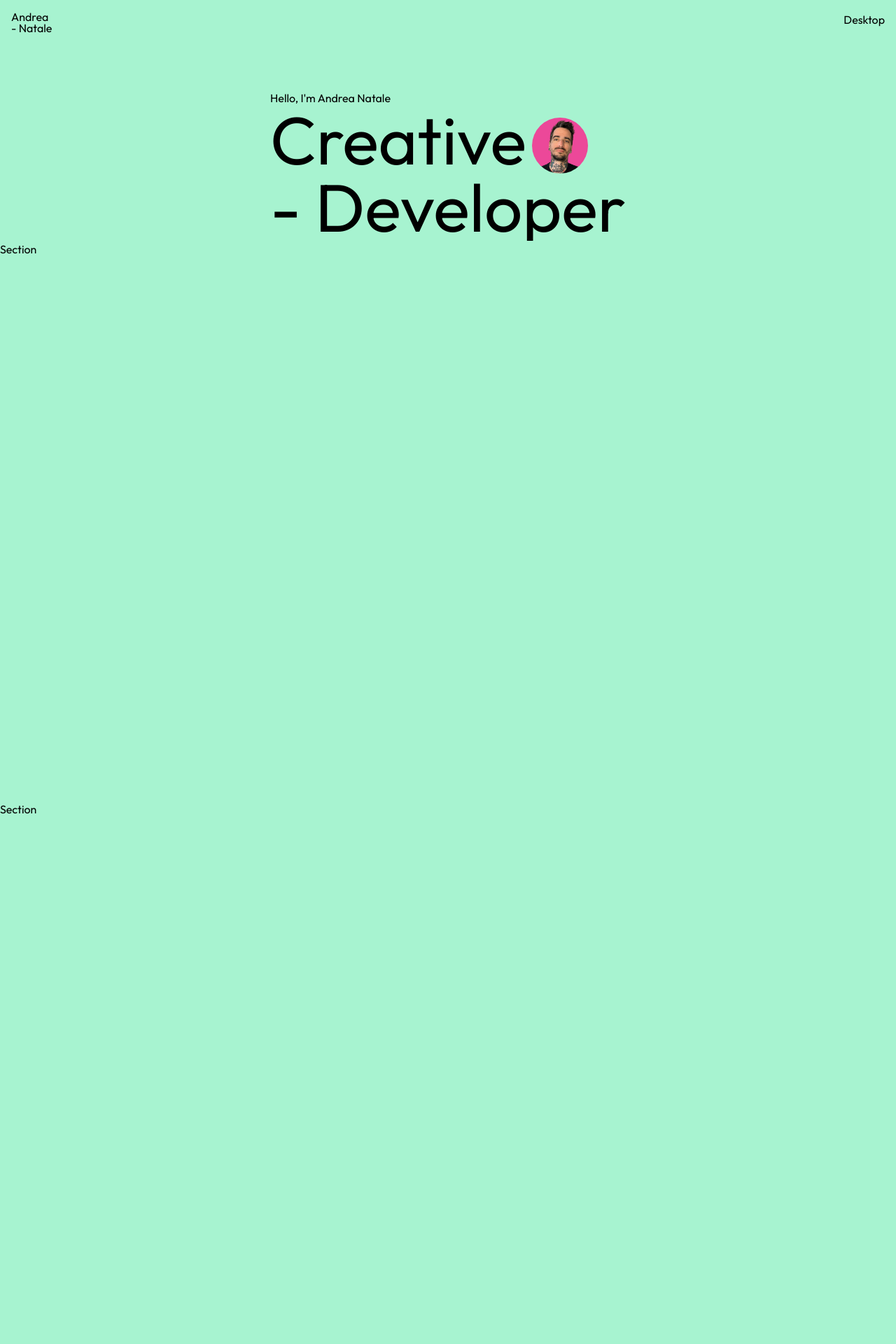
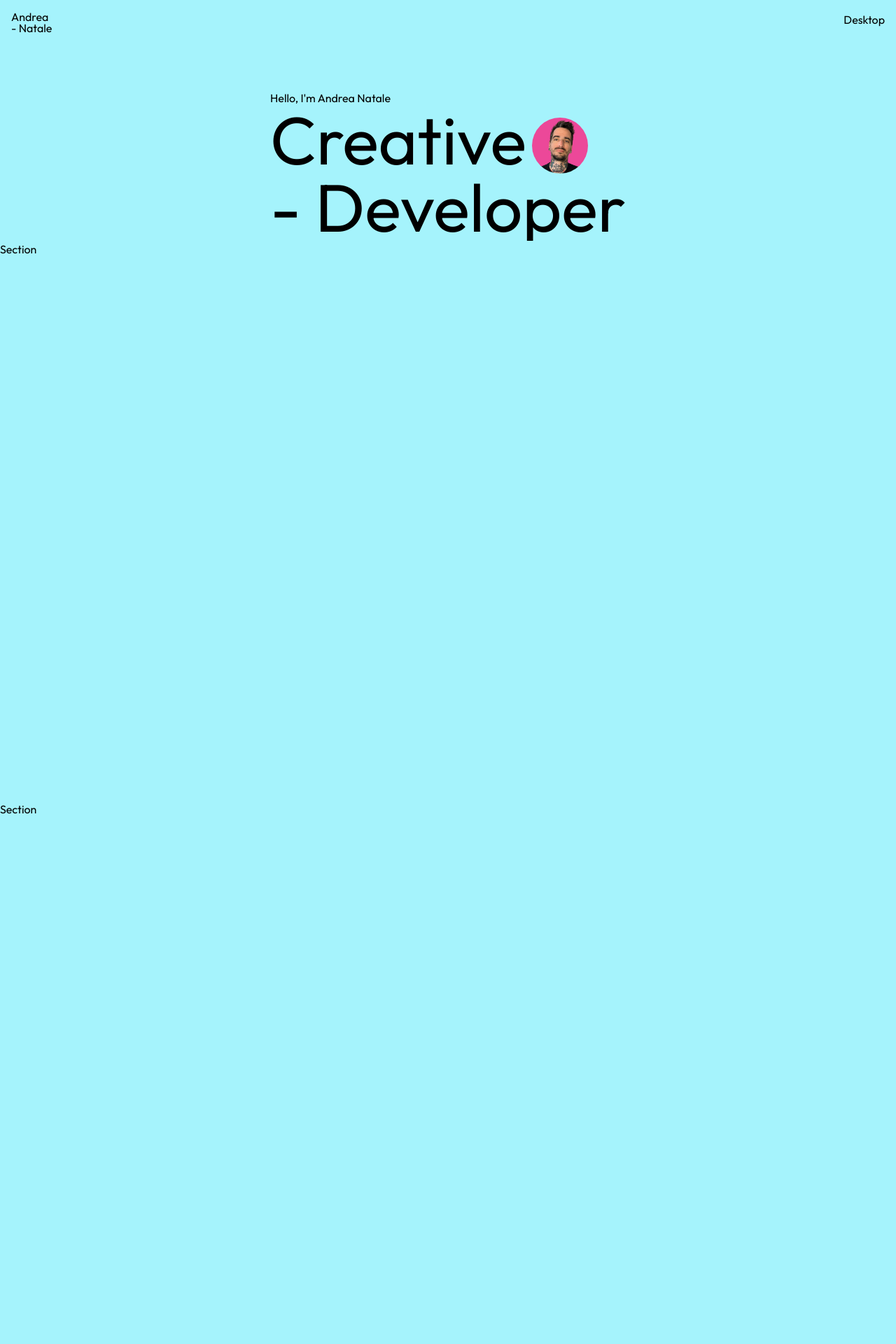
Before and after one commit to Nat1985/andreanatale_next, a Next.js app: page / in a window 1280 px wide. Shown: the top 1920 px of the page at 70% size. Built offline with nearby package versions, Linux system fonts and the light colour scheme.

Commit message:
Fix for deploy

```diff
--- a/app/blog/components/Feed.jsx
+++ b/app/blog/components/Feed.jsx
@@ -19,8 +19,6 @@ const Feed = ({ feed, error, isLoading }) => {
     ]
 
     return (
-        <Panel>
-            {isLoading && <div class="loader self-center"></div>}
             <div className="w-full grid gap-8 grid-cols-1 md:grid-cols-2 xl:grid-cols-3 2xl:grid-cols-4 justify-items-center gap-y-8">
                 {
                     mappedFeedItems && mappedFeedItems.length > 0 &&
@@ -39,8 +37,6 @@ const Feed = ({ feed, error, isLoading }) => {
                     })
                 }
             </div>
-
-        </Panel>
     )
 }
 
--- a/app/blog/page.js
+++ b/app/blog/page.js
@@ -49,7 +49,6 @@ export default function Blog() {
 
     return (
         <main className="mt-4 flex flex-col gap-4">
-            <ScrollPlaceholder />
             <h2 className="text-center mb-4">I miei <span className="text-indigo-800">articoli</span></h2>
             <Feed feed={feed} error={error} isLoading={isLoading} />
         </main>
--- a/app/components/navbar/menu/Desktop.jsx
+++ b/app/components/navbar/menu/Desktop.jsx
@@ -1,6 +1,6 @@
 import React from 'react'
 
-function Desktop() {
+function Desktop({ menuList }) {
   return (
     <div className='hidden md:flex'>
       Desktop
--- a/app/components/navbar/menu/Mobile.jsx
+++ b/app/components/navbar/menu/Mobile.jsx
@@ -66,7 +66,7 @@ function Mobile({ menuList }) {
       {
         isOpen &&
         <div className='fixed inset-0 flex'>
-          <div ref={overlayRef} className='h-full flex-grow bg-black/80'></div>
+          <div ref={overlayRef} className='h-full flex-grow bg-black/80' onClick={() => closeMenu(null)}></div>
           <div ref={menuRef} className='h-full w-[300px] bg-white flex flex-col p-4 justify-center'>
             <div className='fixed top-5 right-4'><img src="icons/arrow-right.svg" alt="close" width={32} height={32} onClick={() => closeMenu(null)} /></div>
             <ul className='text-4xl flex flex-col gap-8 mt-16 p-4'>
--- a/app/page.js
+++ b/app/page.js
@@ -3,12 +3,12 @@ import Hero from "./components/Hero";
 
 export default function Home() {
     return (
-        <main className="flex flex-col items-center pt-32 bg-emerald-200">
+        <main className="flex flex-col items-center pt-32 bg-cyan-200">
             {/* Hero */}
             <Hero />
-            <div className="h-[800px] bg-emerald-200 w-full">Section</div>
-            <div className="h-[800px] bg-emerald-200 w-full">Section</div>
-            <div className="h-[800px] bg-emerald-200 w-full">Section</div>
+            <div className="h-[800px] bg-cyan-200 w-full">Section</div>
+            <div className="h-[800px] bg-cyan-200 w-full">Section</div>
+            <div className="h-[800px] bg-cyan-200 w-full">Section</div>
         </main>
     );
 }
```
